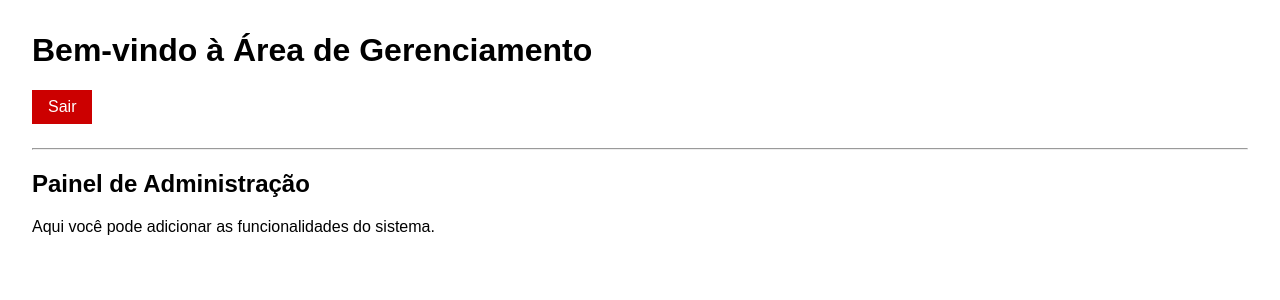
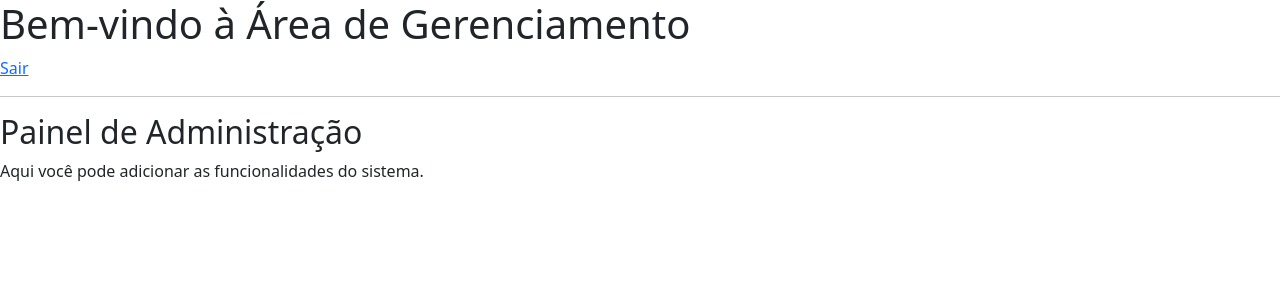
Before and after one commit to kchevarria/pactodeouro.bet, a PHP site: page /management.php in a window 1280 px wide. Shown: the top 300 px of the page. Run offline with PHP 8.4, Linux system fonts and the light colour scheme; the visitor is signed in with stand-in values (Sample User, id 1).

Commit message:
head
inicio css

```diff
--- a/management.php
+++ b/management.php
@@ -15,8 +15,11 @@ if (!isset($_SESSION['logado']) || $_SESSION['logado'] !== true) {
     <meta charset="UTF-8">
     <title>Área de Gerenciamento</title>
     <link rel="shortcut icon" href="./images/ouro.png" type="image/x-icon">
+    <!-- BOOTSTRAP -->
+    <link href="https://cdn.jsdelivr.net/npm/bootstrap@5.3.4/dist/css/bootstrap.min.css" rel="stylesheet" integrity="sha384-DQvkBjpPgn7RC31MCQoOeC9TI2kdqa4+BSgNMNj8v77fdC77Kj5zpWFTJaaAoMbC" crossorigin="anonymous">
+    <script src="https://cdn.jsdelivr.net/npm/bootstrap@5.3.4/dist/js/bootstrap.bundle.min.js" integrity="sha384-YUe2LzesAfftltw+PEaao2tjU/QATaW/rOitAq67e0CT0Zi2VVRL0oC4+gAaeBKu" crossorigin="anonymous"></script>
     <style>
-        body { font-family: Arial, sans-serif; margin: 2rem; }
+        /* body { font-family: Arial, sans-serif; margin: 2rem; }
         .logout-btn {
             display: inline-block;
             margin-bottom: 1rem;
@@ -32,7 +35,7 @@ if (!isset($_SESSION['logado']) || $_SESSION['logado'] !== true) {
             padding: 1rem;
             background-color: #f4f4f4;
             border-radius: 8px;
-        }
+        } */
     </style>
 </head>
 <body>
```
Also changed, not shown: index.html (+14 -2 lines).
